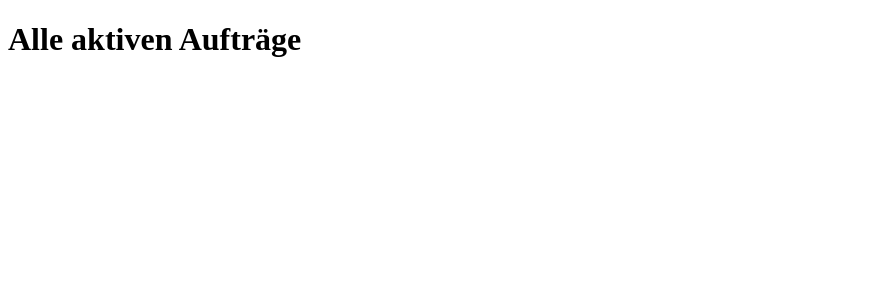
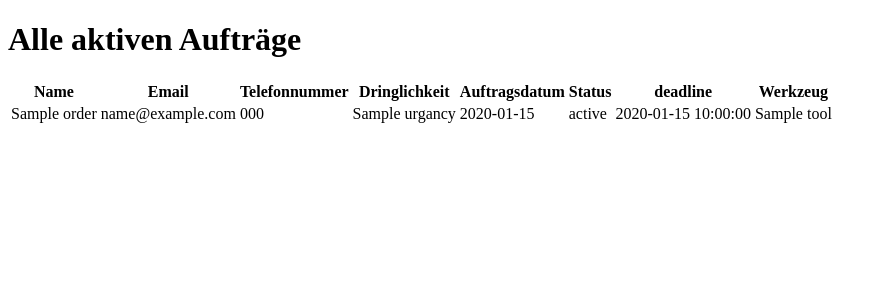
Before and after one commit to Holbiy/ReparaturWerkstatt, a PHP site: template app/Views/activeorders.view.php in a window 1280 px wide. Shown: the top 300 px of the page, without its empty margins (0-886 px from the left). Run offline with PHP 8.4, Linux system fonts and the light colour scheme; the template is opened without the code that fills it: most values are stand-ins (such as "Sample title", 1, 10 or a date in 2020).

Commit message:
improved views

```diff
--- a/app/Views/activeorders.view.php
+++ b/app/Views/activeorders.view.php
@@ -8,5 +8,29 @@
 </head>
 <body>
     <h1>Alle aktiven Aufträge</h1>
+    <table>
+        <tr>
+            <th>Name</th>
+            <th>Email</th>
+            <th>Telefonnummer</th>
+            <th>Dringlichkeit</th>
+            <th>Auftragsdatum</th>
+            <th>Status</th>
+            <th>deadline</th>
+            <th>Werkzeug</th>
+        </tr>
+        <tr>
+            <?php foreach($orders as $order):?>
+                <td><?=$order->name?></td>
+                <td><?=$order->email?></td>
+                <td><?=$order->phonenumber?></td>
+                <td><?=$order->urgancy?></td>
+                <td><?=$order->orderdate?></td>
+                <td><?=$order->status?></td>
+                <td><?=$order->deadline?></td>
+                <td><?=$order->tool?></td>
+            <?endforeach;?>
+        </tr>
+    </table>
 </body>
 </html>
--- a/app/Views/editorder.view.php
+++ b/app/Views/editorder.view.php
@@ -15,10 +15,10 @@
         <fieldset>
             <legend>Kontaktperson</legend>
 
-            <label for="name">Name</label>
+            <label for="name" require>Name</label>
             <input type="text" , id="name" , name="name">
 
-            <label for="email">E-Mail</label>
+            <label for="email" require>E-Mail</label>
             <input type="email" , id="email" , name="email">
 
             <label for="telefon">Telefon</label>
@@ -31,7 +31,7 @@
             <label for="status">Abgeschlossen</label>
             <input type="checkbox" name="abgeschlossen" id="abgeschlossen" value="1"><br><br>
 
-            <label for="urgency">Dringlichkeit</label>
+            <label for="urgency" require>Dringlichkeit</label>
             <select name="urgency" id="urgency">
                 <option value="1">sehr tief</option>
                 <option value="2">tief</option>
--- a/core/helpers.php
+++ b/core/helpers.php
@@ -38,7 +38,7 @@ function db(): PDO
     }
 
     try {
-        $dbInstance = new PDO('mysql:host=127.0.0.1;dbname=' . $db['name'], $db['username'], $db['password'], [
+        return $dbInstance = new PDO('mysql:host=127.0.0.1;dbname=' . $db['name'], $db['username'], $db['password'], [
             PDO::ATTR_ERRMODE            => PDO::ERRMODE_EXCEPTION,
             PDO::MYSQL_ATTR_INIT_COMMAND => 'SET NAMES utf8',
         ]);
```
Also changed, not shown: app/Controllers/OrdersController.php (+12 -1 lines), app/Views/allorders.view.php (+24 -0 lines), app/Views/createorder.view.php (+7 -9 lines).
